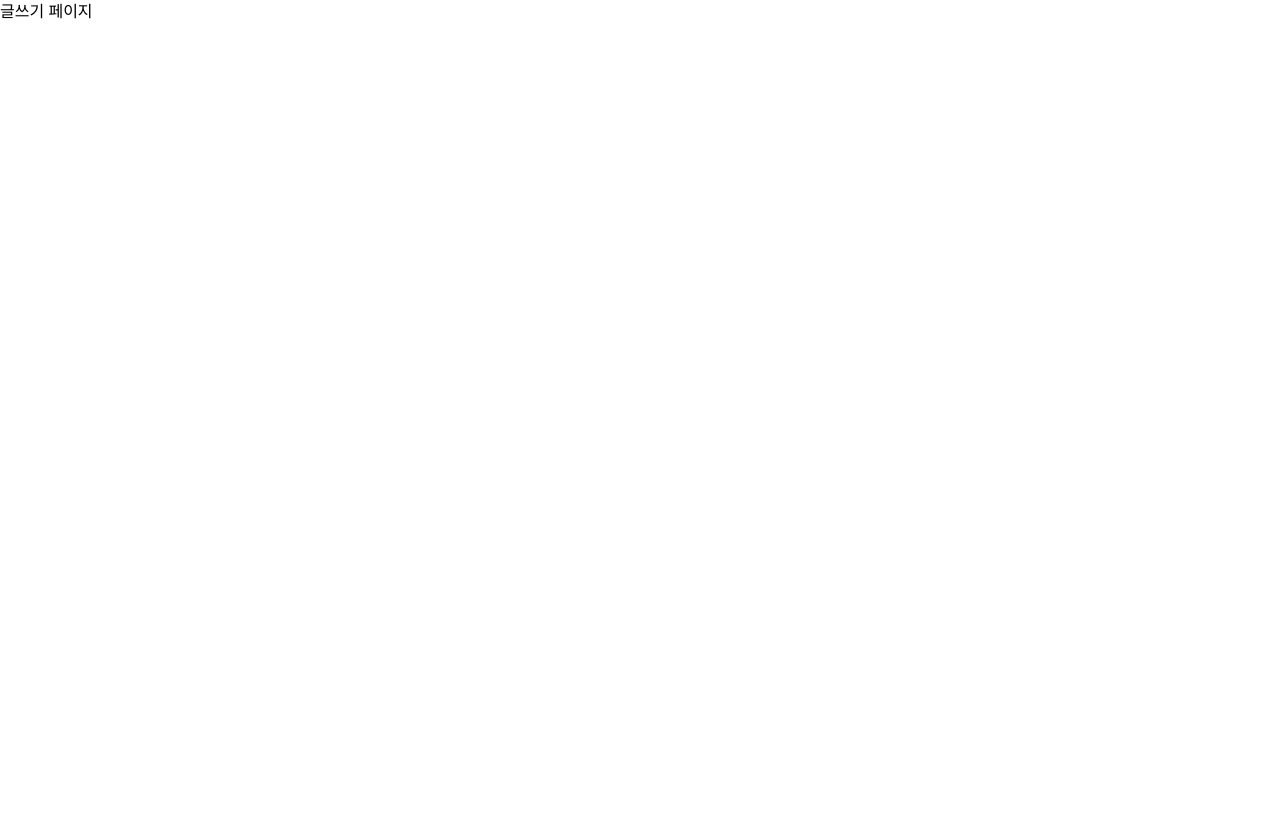
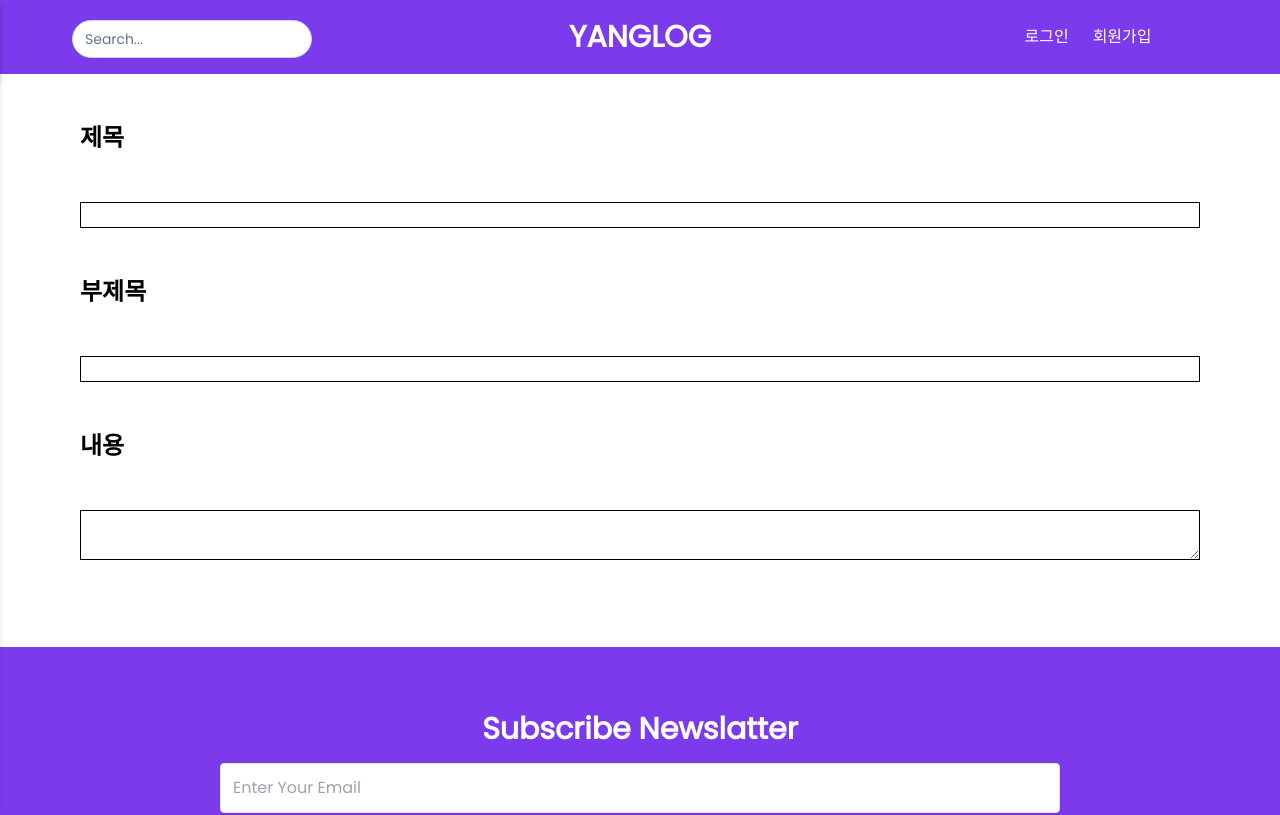
Before and after one commit to yanggwangseong/yanglog-client, a Next.js app: page /posts/new in a window 1280 px wide. Shown: the top 815 px of the page. Built offline with nearby package versions, Linux system fonts and the light colour scheme.

Commit message:
feat: 글쓰기 페이지 퍼블리싱

```diff
--- a/pages/posts/new.tsx
+++ b/pages/posts/new.tsx
@@ -1,11 +1,41 @@
 import type { NextPage } from 'next'
+import Format from '../../layout/format';
 
 const New: NextPage = () => {
 
     return(
-        <div>
-            글쓰기 페이지
-        </div>
+        <Format title="Yanglog글쓰기">
+            <div className="container mx-auto md:px-20">
+                <div>
+                    <h1 className="font-bold text-2xl py-12">제목</h1>
+                </div>
+                <div className="w-full">
+                    <input
+                        className="w-full border-solid border border-black"
+                        name="subject"
+                        type="text"
+                    ></input>
+                </div>
+                <div>
+                    <h1 className="font-bold text-2xl py-12">부제목</h1>
+                </div>
+                <div className="w-full">
+                    <input
+                        className="w-full border-solid border border-black"
+                        name="SubSubject"
+                        type="text"
+                    ></input>
+                </div>
+                <div>
+                    <h1 className="font-bold text-2xl py-12">내용</h1>
+                </div>
+                <div className="w-full">
+                    <textarea
+                        className="w-full border-solid border border-black"
+                    ></textarea>
+                </div>
+            </div>
+        </Format>
     );
 }
 
```
